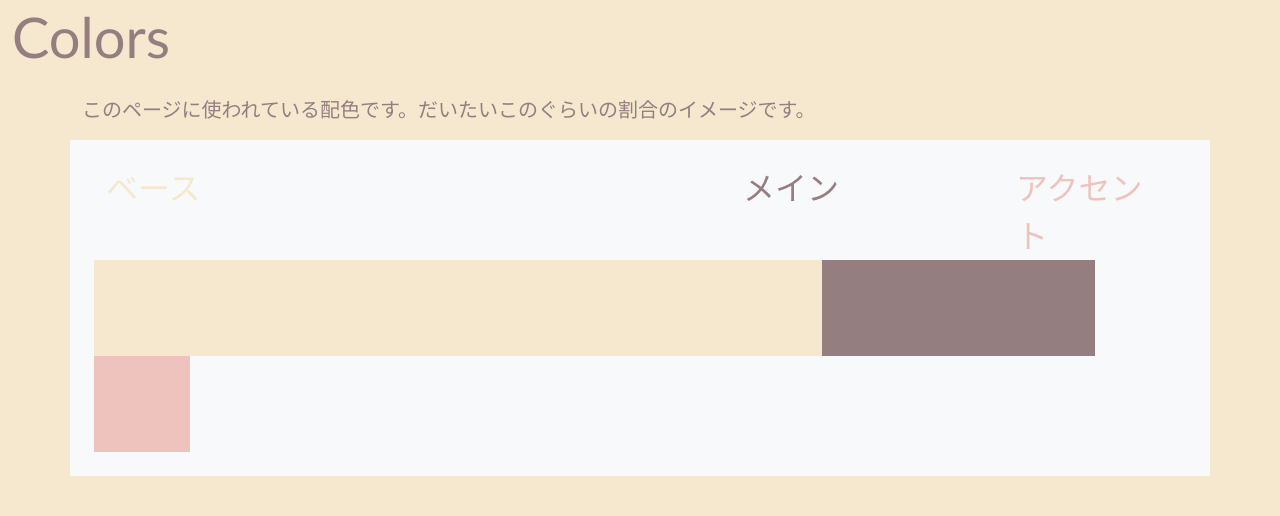
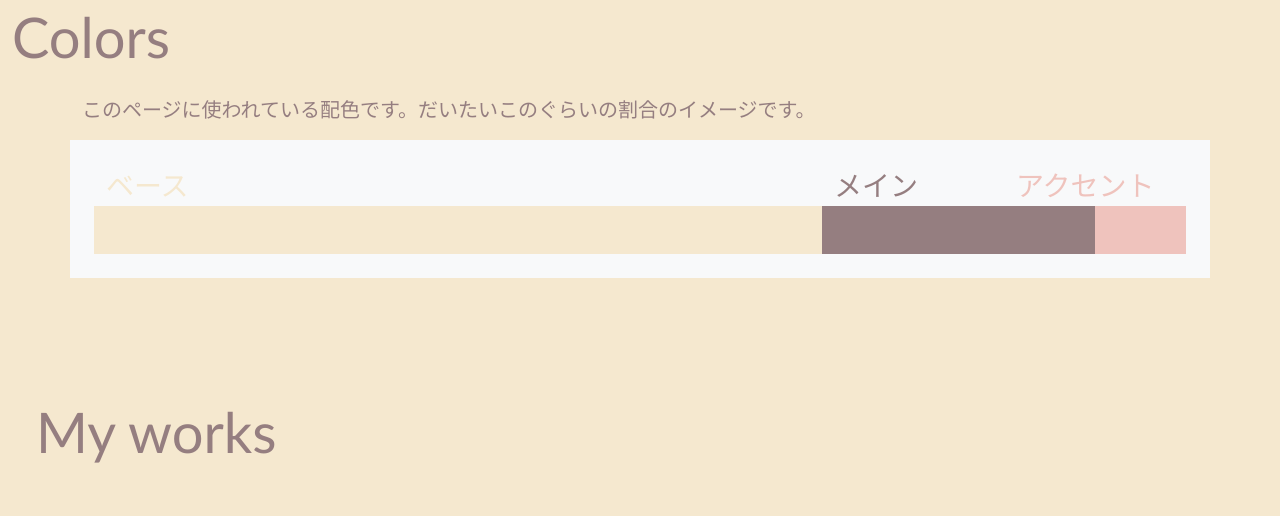
Before and after one commit to npo-clack/bootstrap-sample, a plain HTML site: page index.html in a window 1280 px wide. Shown: the part 1186-1702 px from the top of the page. Drawn offline with nearby package versions, Linux system fonts and the light colour scheme.

Commit message:
update colors

```diff
--- a/index.html
+++ b/index.html
@@ -73,12 +73,12 @@
       <div class="container">
         <p class="lead main-color">このページに使われている配色です。だいたいこのぐらいの割合のイメージです。</p>
         <div class="row bg-light p-4">
-          <div class="col-7 base-color fs-2">ベース</div>
-          <div class="col-3 main-color fs-2">メイン</div>
-          <div class="col-2 accent-color fs-2">アクセント</div>
-          <div class="col-8 bg-base-color p-5"></div>
-          <div class="col-3 bg-main-color p-5"></div>
-          <div class="col-1 bg-accent-color p-5"></div>
+          <div class="col-8 base-color fs-3">ベース</div>
+          <div class="col-2 main-color fs-3">メイン</div>
+          <div class="col-2 accent-color fs-3">アクセント</div>
+          <div class="col-8 bg-base-color p-4"></div>
+          <div class="col-3 bg-main-color p-4"></div>
+          <div class="col-1 bg-accent-color p-4"></div>
         </div>
       </div>
     </section>
```
